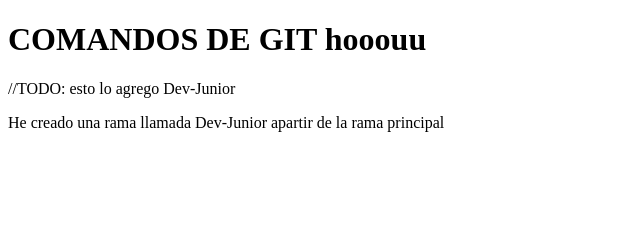
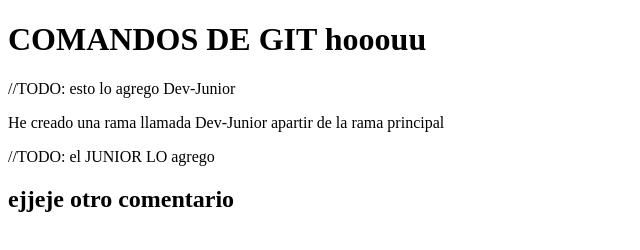
Before and after one commit to S7eeven/comandos-GIT, a plain HTML site: page index.html in a window 1280 px wide. Shown: the whole page, without its empty margins (0-640 px from the left). Drawn offline with Linux system fonts and the light colour scheme.

Commit message:
Agrege la eqtiqueta h2

```diff
--- a/index.html
+++ b/index.html
@@ -12,5 +12,8 @@
     //TODO: esto lo agrego Dev-Junior
     <p>He creado una rama llamada Dev-Junior apartir de la rama principal</p>
 
+    //TODO: el JUNIOR LO agrego
+    <h2>ejjeje otro comentario</h2>
+
 </body>
 </html>
```
